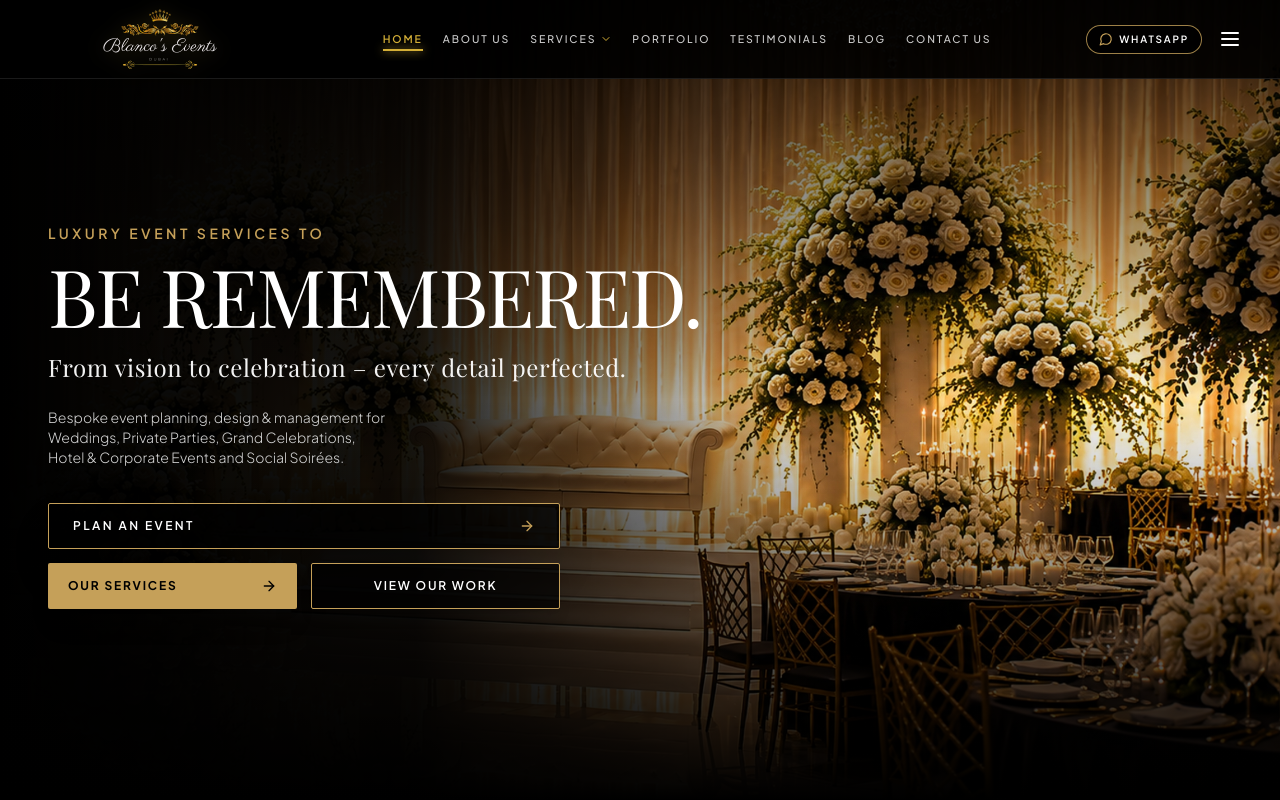
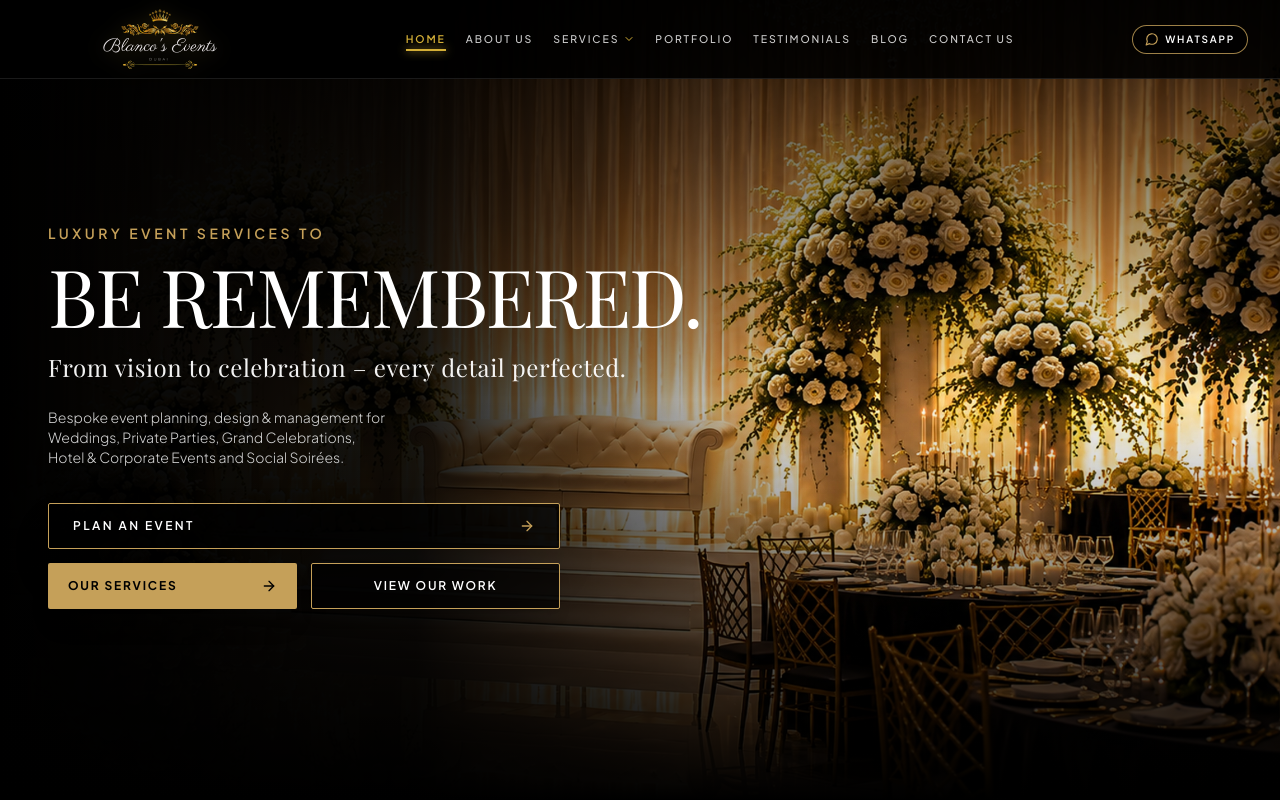
Before and after one commit to itfalcon176/blancosevents.com, a Next.js app: page / in a window 1280 px wide. Shown: the top 800 px of the page. Built offline with nearby package versions, Linux system fonts and the light colour scheme; a web font is replaced by a local one.

Commit message:
feat: implement responsive Navbar component with dropdown navigation and WhatsApp integration

```diff
--- a/src/components/Navbar.tsx
+++ b/src/components/Navbar.tsx
@@ -137,7 +137,7 @@ export const Navbar: React.FC<NavbarProps> = ({ onOpenInquiryModal }) => {
             <button
               onClick={() => setMobileMenuOpen(!mobileMenuOpen)}
               aria-label="Toggle Menu"
-              className="p-1.5 text-white hover:text-[#D4AF37] transition-colors"
+              className="p-1.5 text-white hover:text-[#D4AF37] transition-colors xl:hidden"
             >
               <Menu className="w-6 h-6" />
             </button>
```
